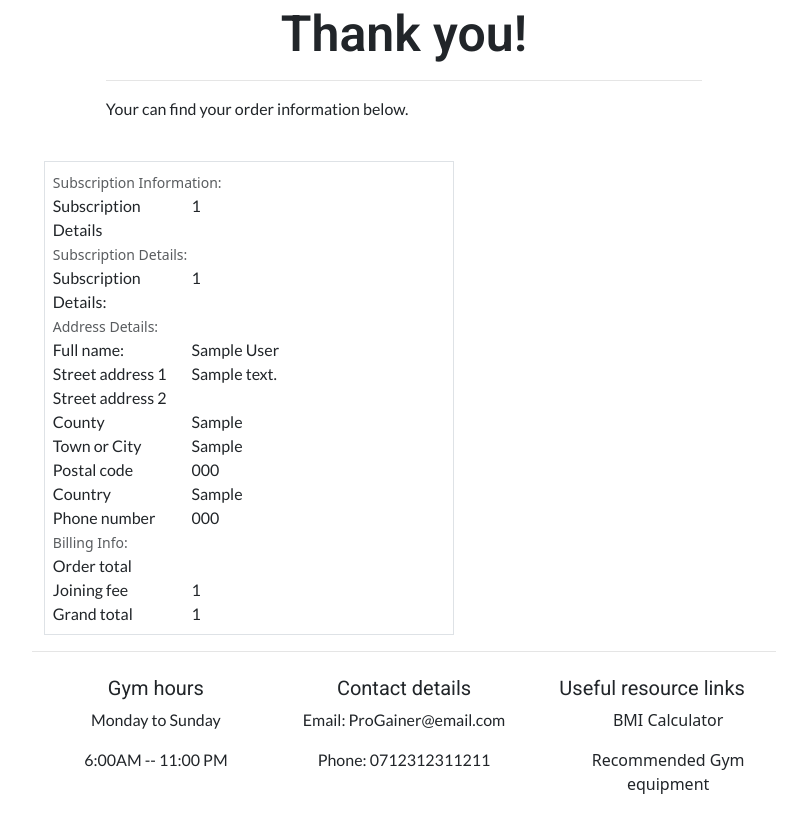
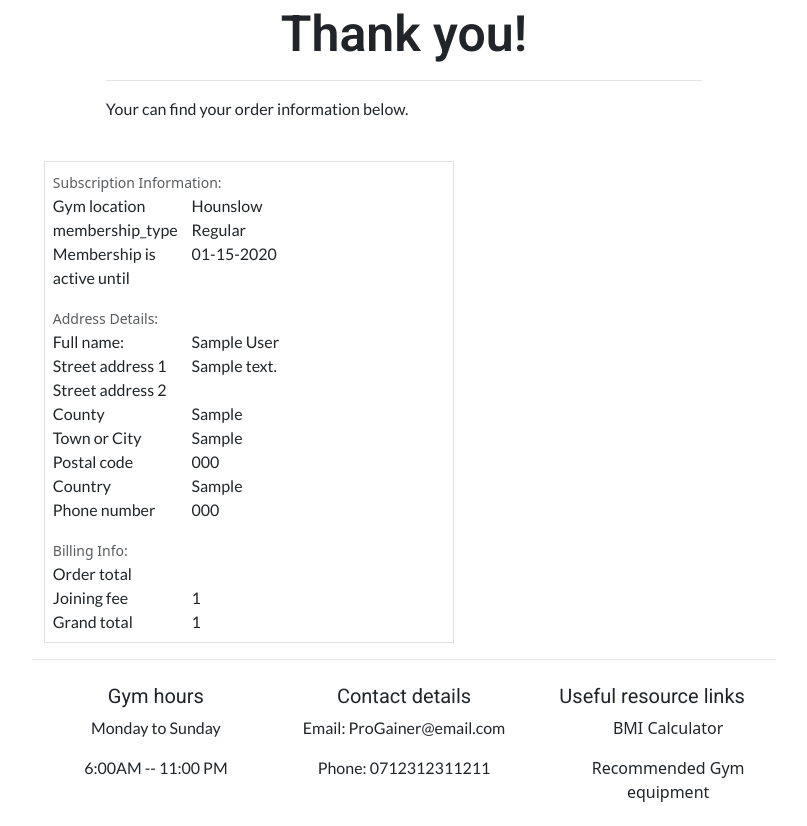
Before and after one commit to JamesBracken/Pro-Gainer, a Django app: page /membership/checkout_success/ in a window 1280 px wide. Shown: the part 216-1042 px from the top of the page, without its empty margins (236-1043 px from the left). Run offline with Django 5.2, Linux system fonts and the light colour scheme; a user stored in the database is signed in; tables that the repository leaves empty hold one stand-in row (values such as "Sample post"); some libraries are stand-ins or nearby versions.

Commit message:
Add(membership): checkout_success Display subscription information

```diff
--- a/membership/models.py
+++ b/membership/models.py
@@ -5,11 +5,11 @@ from django.contrib.auth.models import User
 class Membership(models.Model):
     # Choices for gym locations
     GYM_LOCATIONS = [
-        ("hounslow", "Hounslow"),
+        ("Hounslow", "Hounslow"),
     ]
     # Choices for membership types
     MEMBERSHIP_TYPES = [
-            ("regular", "Regular"),
+            ("Regular", "Regular"),
         ]
 
     # General user details models is based off of the Code Institute
--- a/membership/templates/membership/checkout_success.html
+++ b/membership/templates/membership/checkout_success.html
@@ -19,6 +19,8 @@
             </section>
           </div>
           {% comment %}Membership info summary section{% endcomment %}
+          {% comment %} Inspiration for this success page summary taken
+          from code institute boutique ado project {% endcomment %}
           <div class="col-12 col-lg-7">
             <section>
               <div class="subscription-confirmation-wrapper p-2 border">
@@ -30,30 +32,33 @@
 
                 <div class="row">
                   <div class="col-12 col-md-4">
-                    <p class="mb-0 fw-text-semi-bold">Subscription Details</p>
+                    <p class="mb-0 fw-text-semi-bold">Gym location</p>
                   </div>
                   <div class="col-12 col-md-4 text-md-right">
-                    <p class="mb-0">{{ membership.id }}</p>
-                  </div>
-                </div>
-
-                <div class="row">
-                  <div class="col">
-                    <small class="text-muted">Subscription Details:</small>
+                    <p class="mb-0">{{ membership.gym_location }}</p>
                   </div>
                 </div>
 
                 <div class="row">
                   <div class="col-12 col-md-4">
-                    <p class="mb-0 fw-text-semi-bold">Subscription Details:</p>
+                    <p class="mb-0 fw-text-semi-bold">membership_type</p>
                   </div>
                   <div class="col-12 col-md-4 text-md-right">
-                    <p class="mb-0">{{ membership.id }}</p>
+                    <p class="mb-0">{{ membership.membership_type }}</p>
                   </div>
                 </div>
 
                 <div class="row">
-                  <div class="col">
+                  <div class="col-12 col-md-4">
+                    <p class="mb-0 fw-text-semi-bold">Membership is active until</p>
+                  </div>
+                  <div class="col-12 col-md-4 text-md-right">
+                    <p class="mb-0">{{ membership.membership_end_date|date:"m-d-Y" }}</p>
+                  </div>
+                </div>
+
+                <div class="row">
+                  <div class="col mt-3">
                     <small class="text-muted">Address Details:</small>
                   </div>
                 </div>
@@ -131,7 +136,7 @@
                 </div>
 
                 <div class="row">
-                  <div class="col">
+                  <div class="col mt-3">
                     <small class="text-muted">Billing Info:</small>
                   </div>
                 </div>
```
